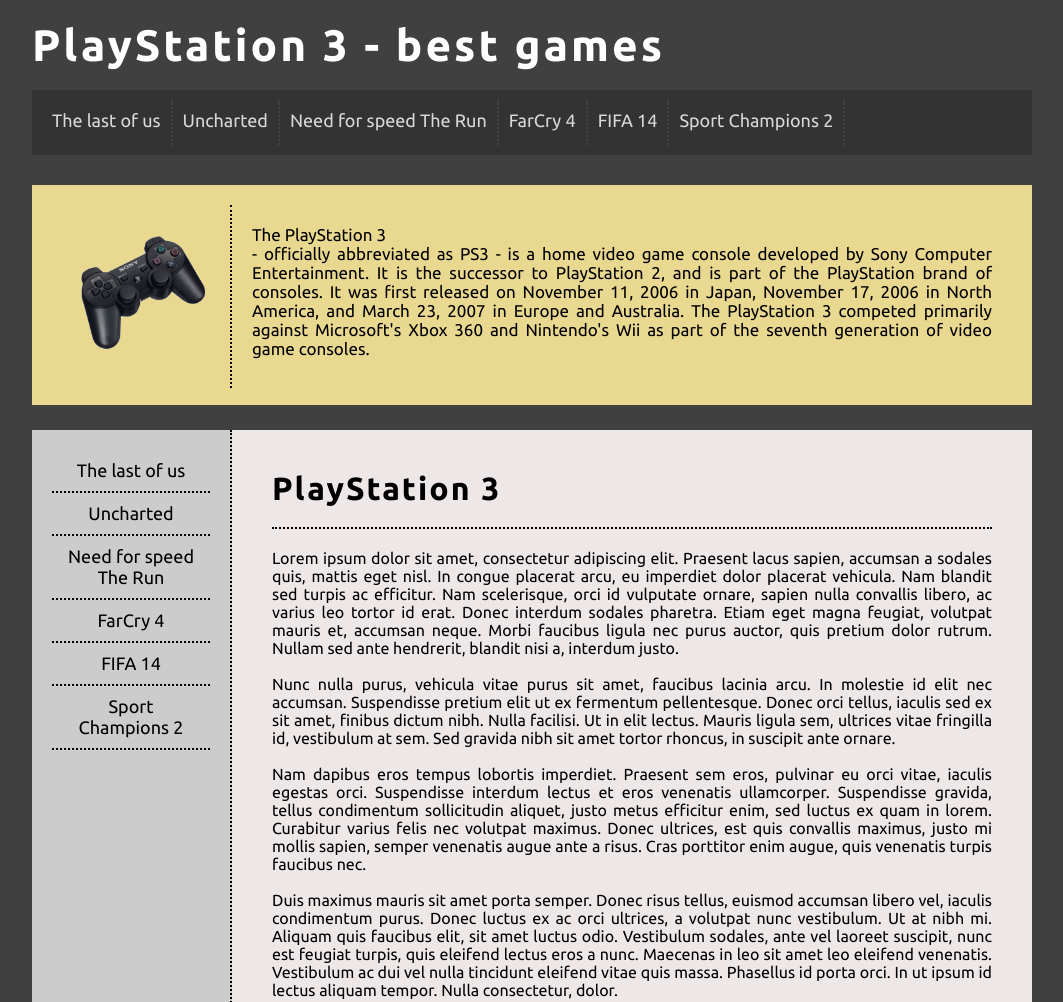
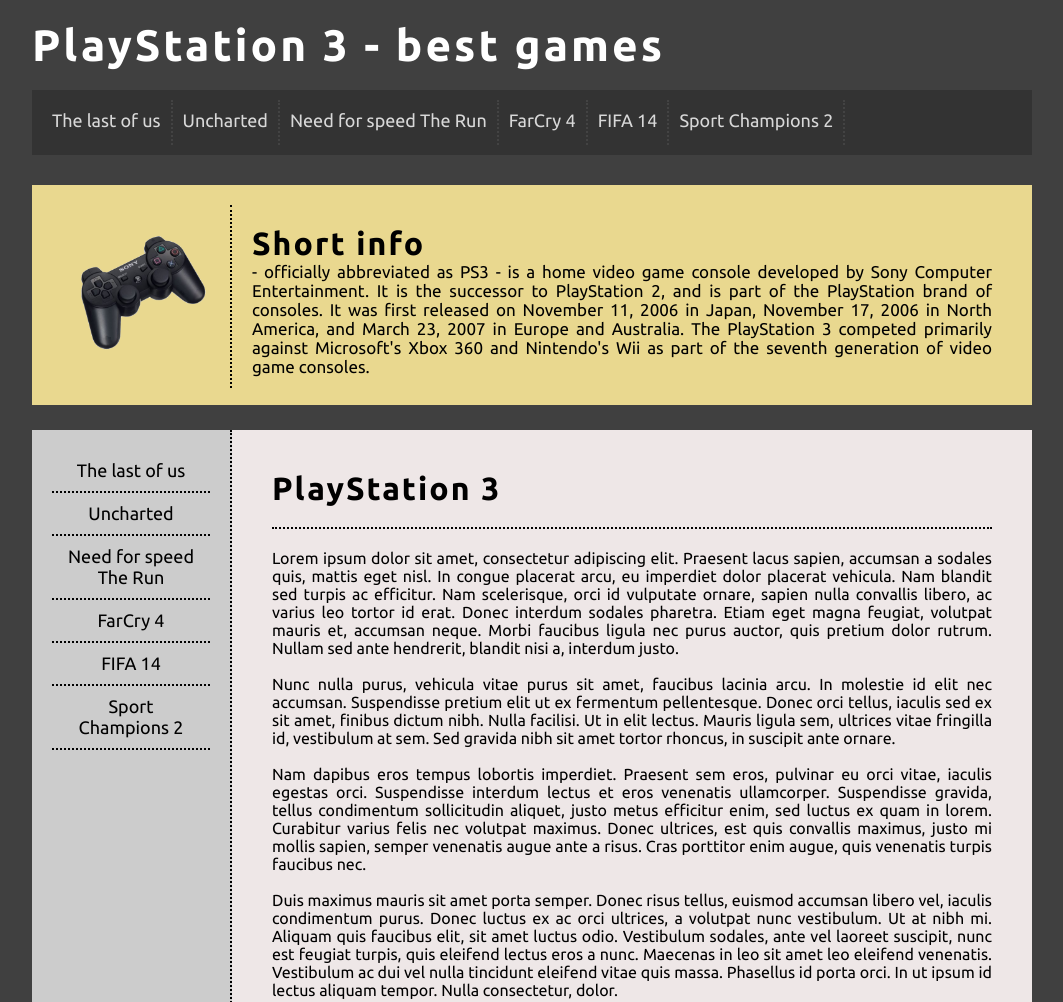
Before and after one commit to wz7475/strona3, a plain HTML site: page index.html in a window 1280 px wide. Shown: the top 1002 px of the page, without its empty margins (108-1171 px from the left). Drawn offline with Linux system fonts and the light colour scheme.

Commit message:
release v1

```diff
--- a/index.html
+++ b/index.html
@@ -34,7 +34,7 @@
                 <img src="img/pad.png" width="140px" />
             </div>
             <div id="topbarR">
-                The PlayStation 3<br />
+                <span class="bigtitle">Short info<br/></span>
                 - officially abbreviated as PS3 - is a home video game console developed by Sony Computer Entertainment.
                 It is the successor to PlayStation 2, and is part of the PlayStation brand of consoles. It was first
                 released on November 11, 2006 in Japan, November 17, 2006 in North America, and March 23, 2007 in Europe
```
